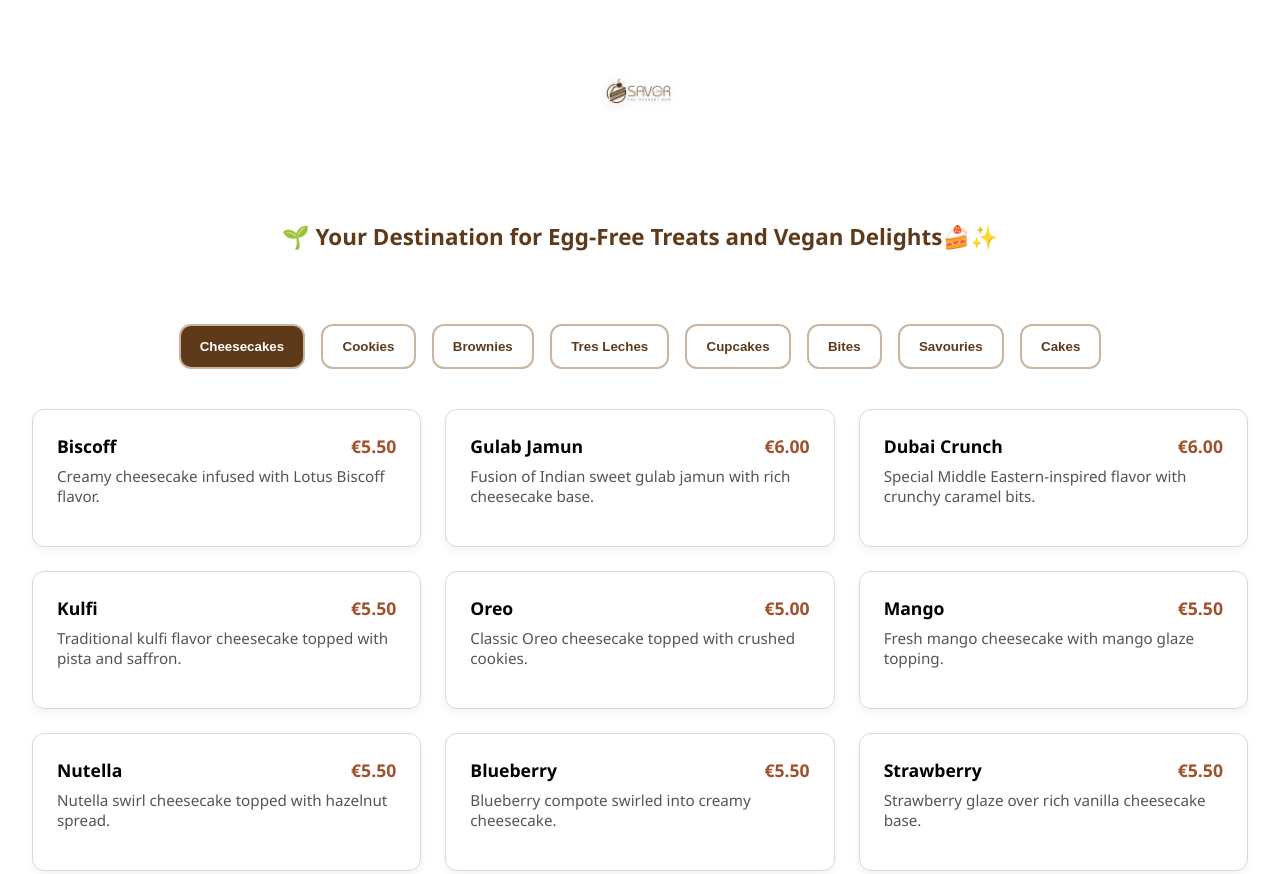
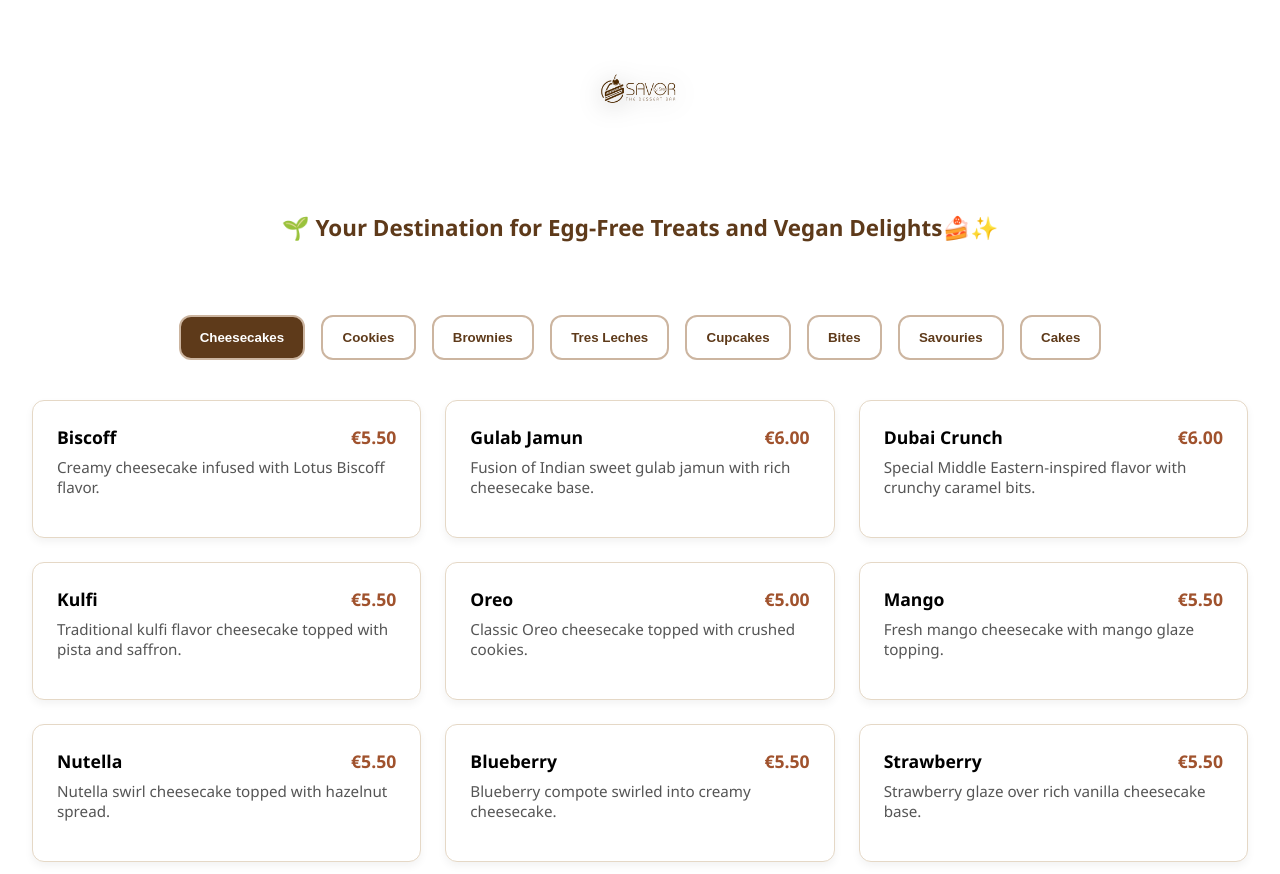
Before and after one commit to SavorbySree/SavorbySree, a plain HTML site: page index.html in a window 1280 px wide. Shown: the top 874 px of the page. Drawn offline with Linux system fonts and the light colour scheme.

Commit message:
Update index.html

```diff
--- a/index.html
+++ b/index.html
@@ -88,8 +88,10 @@
   </script>
 </head>
 <body>
-  <header style="background: var(--accent); text-align: center; padding: 2rem 1rem;">
-  <img src="images/new logo.png" alt="Savor by Sree Logo" style="max-height: 120px; filter: drop-shadow(0 2px 6px rgba(0,0,0,0.2));">
+    <header style="background: var(--accent); text-align: center; padding: 0;">
+  <div style="display: flex; justify-content: center; align-items: center; height: 180px;">
+    <img src="images/new logo.png" alt="Savor by Sree Logo" style="height: 140px; width: auto; filter: drop-shadow(0 4px 12px rgba(0,0,0,0.3));">
+  </div>
 </header>
   <div style="text-align: center; padding: 2rem; font-size: 1.4rem; color: #5e3a1a; font-weight: bold;">🌱 Your Destination for Egg-Free Treats and Vegan Delights🍰✨</div>
 
```
